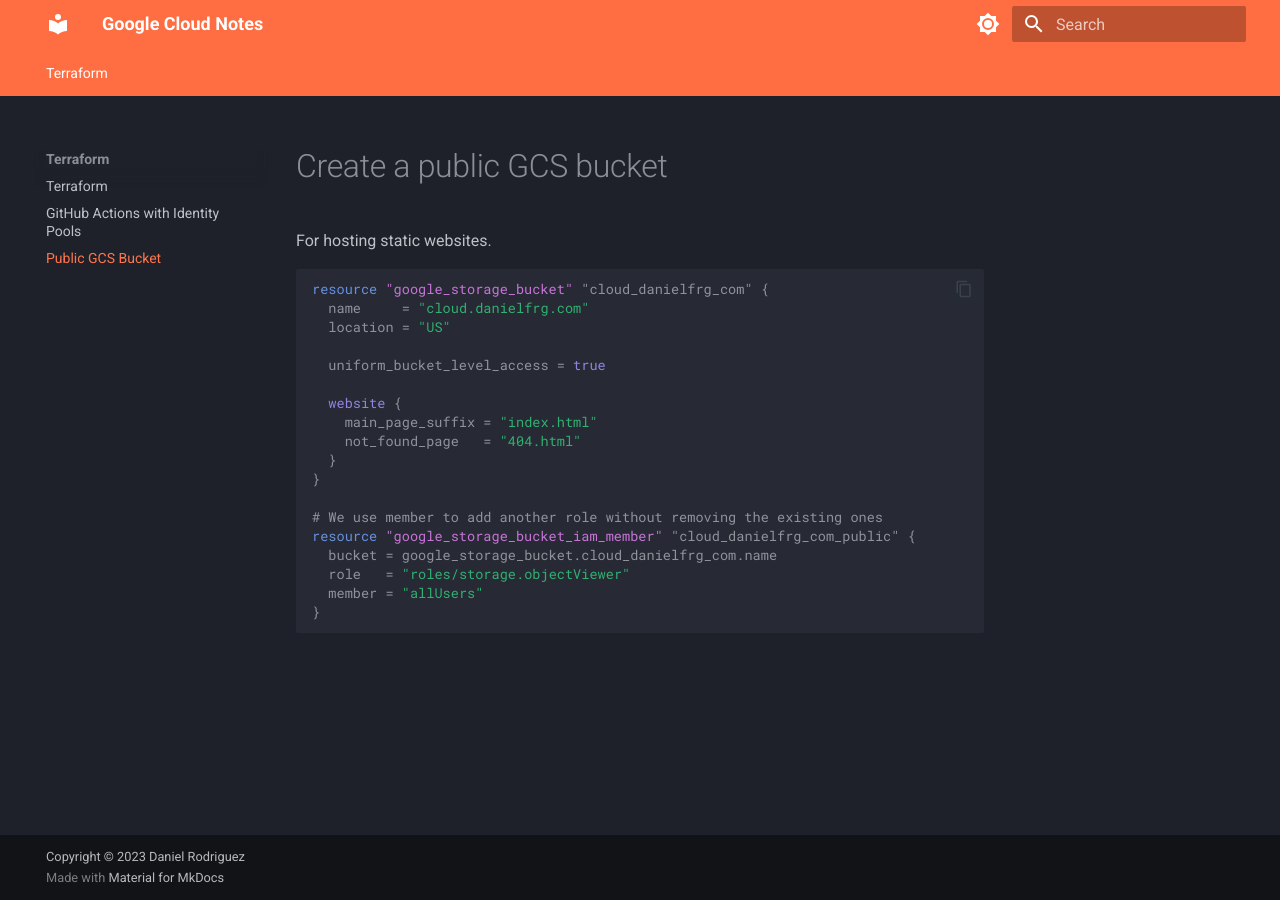
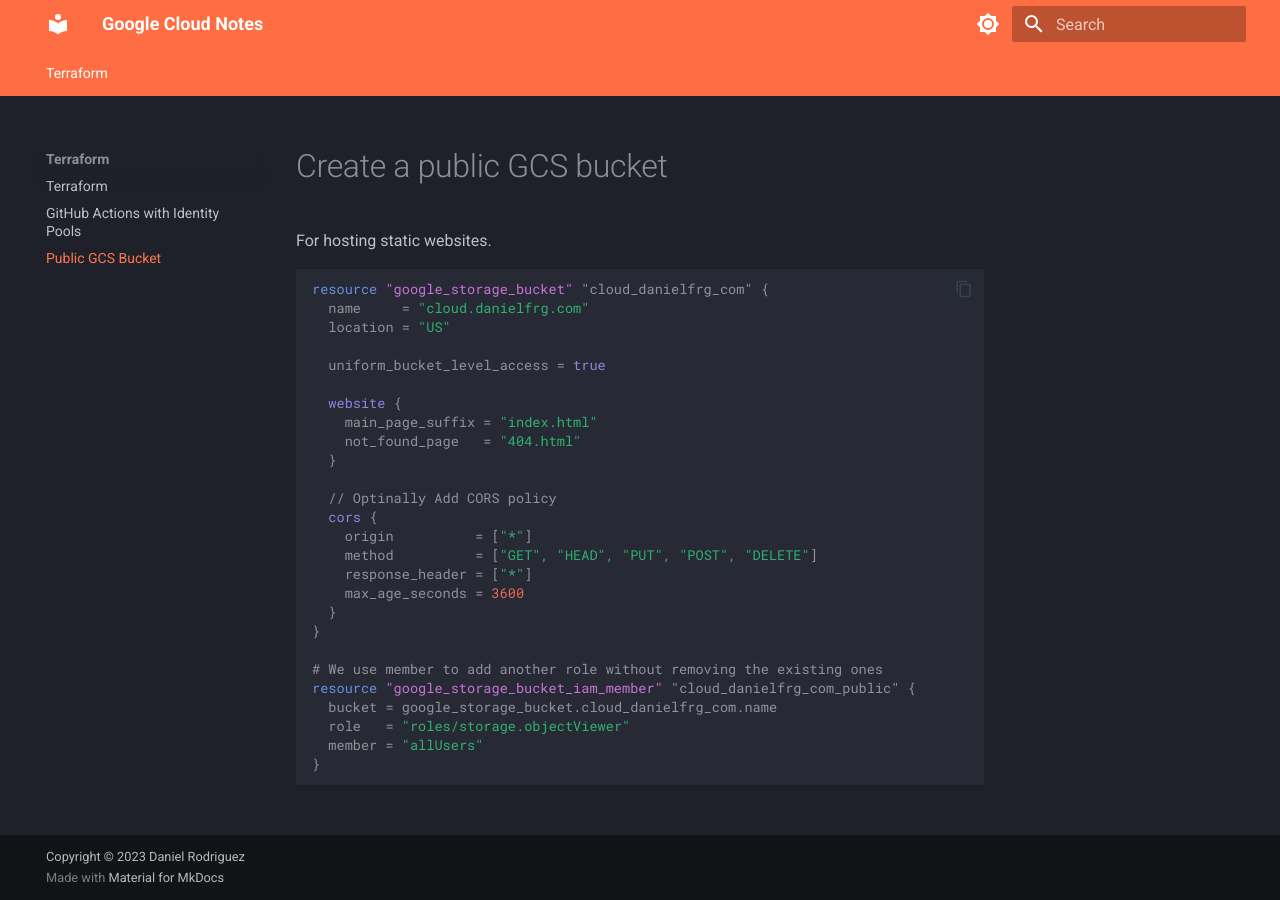
Before and after one commit to danielfrg/cloud.danielfrg.com, an MkDocs documentation site: the page built from docs/terraform/gcs-public-bucket.md, in a window 1280 px wide. Built offline with MkDocs 1.6.1 and Material for MkDocs 9.7.7, drawn with Linux system fonts in a browser that asks for light colours.

Commit message:
feat: Add CORS policy

```diff
--- a/docs/terraform/gcs-public-bucket.md
+++ b/docs/terraform/gcs-public-bucket.md
@@ -13,6 +13,14 @@ resource "google_storage_bucket" "cloud_danielfrg_com" {
     main_page_suffix = "index.html"
     not_found_page   = "404.html"
   }
+
+  // Optinally Add CORS policy
+  cors {
+    origin          = ["*"]
+    method          = ["GET", "HEAD", "PUT", "POST", "DELETE"]
+    response_header = ["*"]
+    max_age_seconds = 3600
+  }
 }
 
 # We use member to add another role without removing the existing ones
```
